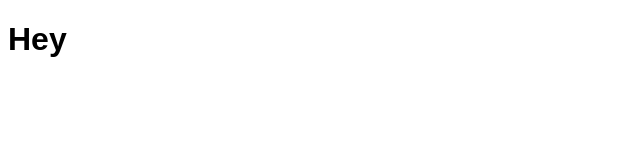
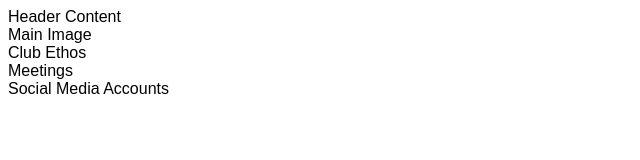
Before and after one commit to Kaysheridan/love-running, a plain HTML site: page index.html in a window 1280 px wide. Shown: the whole page, without its empty margins (0-640 px from the left). Drawn offline with Linux system fonts and the light colour scheme.

Commit message:
Add Core Structure for home page

```diff
--- a/index.html
+++ b/index.html
@@ -11,6 +11,19 @@
     <title>Love Running</title>
 </head>
 <body>
-    <h1>Hey</h1>
+    <header>Header Content</header>
+    <section>
+        Main Image
+    </section>
+    <section>
+        Club Ethos
+    </section>
+    <section>
+        Meetings
+   </section>
+   <footer>
+       Social Media Accounts
+   </footer>
+
 </body>
 </html>
```
